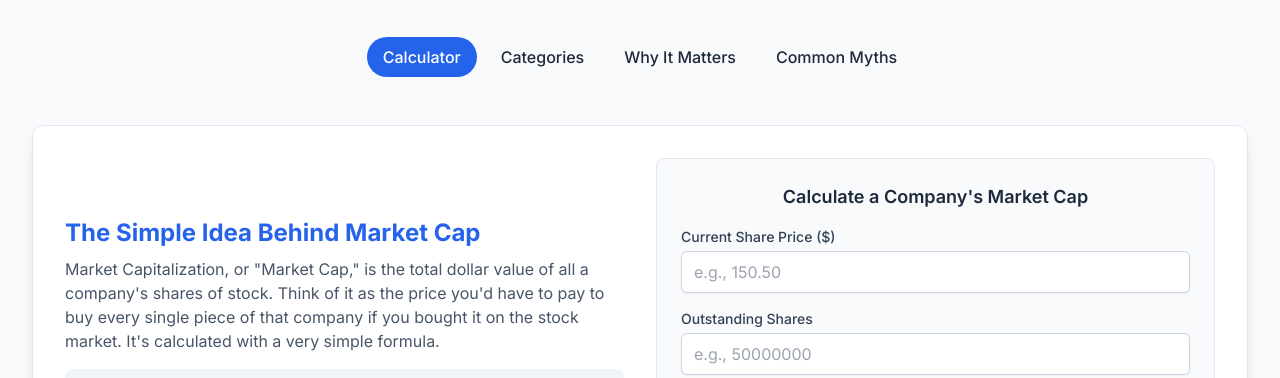
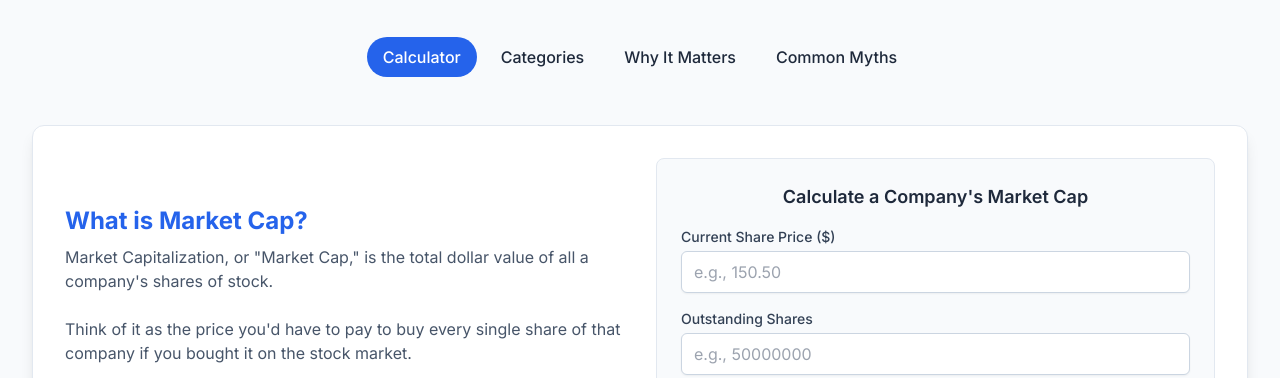
Before and after one commit to yyyprojects/MarketCap5, a plain HTML site: page index.html in a window 1280 px wide. Shown: the part 127-505 px from the top of the page. Drawn offline with nearby package versions, Linux system fonts and the light colour scheme.

Commit message:
Update index.html

```diff
--- a/index.html
+++ b/index.html
@@ -90,8 +90,8 @@
                 <div class="bg-white rounded-xl shadow-lg p-6 md:p-8 border border-slate-200">
                     <div class="grid md:grid-cols-2 gap-8 items-center">
                         <div>
-                            <h2 class="text-2xl font-bold text-blue-600 mb-2">The Simple Idea Behind Market Cap</h2>
-                            <p class="text-slate-600 mb-4">Market Capitalization, or "Market Cap," is the total dollar value of all a company's shares of stock. Think of it as the price you'd have to pay to buy every single piece of that company if you bought it on the stock market. It's calculated with a very simple formula.</p>
+                            <h2 class="text-2xl font-bold text-blue-600 mb-2">What is Market Cap?</h2>
+                            <p class="text-slate-600 mb-4">Market Capitalization, or "Market Cap," is the total dollar value of all a company's shares of stock.<br></br>Think of it as the price you'd have to pay to buy every single share of that company if you bought it on the stock market.</p>
                             <div class="bg-slate-100 p-4 rounded-lg text-center font-mono text-slate-800">
                                 <p>Share Price &times; Number of Outstanding Shares</p>
                             </div>
```
